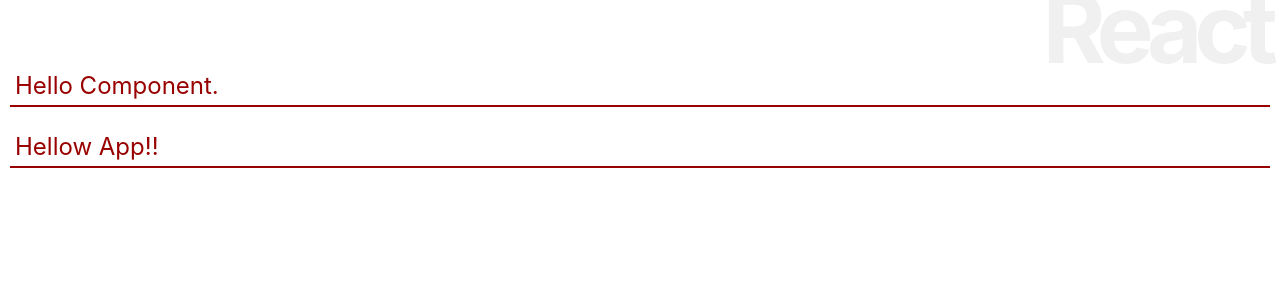
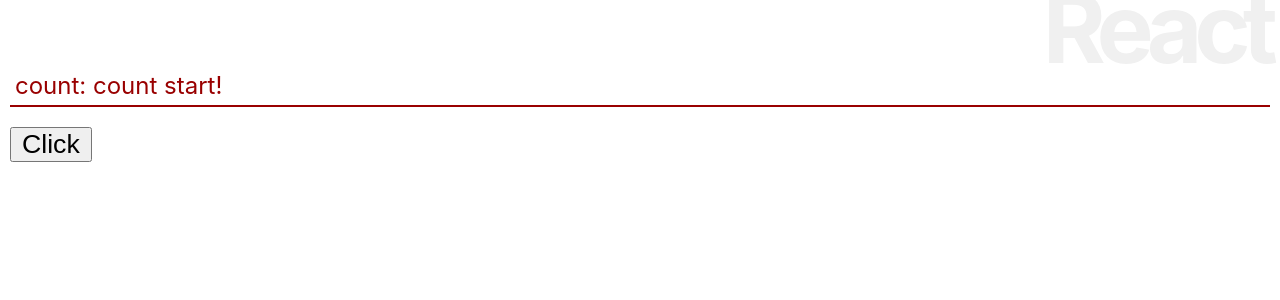
Before and after one commit to Popo1173/react-review, a React (Create React App) app in the folder react_app/: page / in a window 1280 px wide. Shown: the top 300 px of the page. Built offline with nearby package versions, Linux system fonts and the light colour scheme.

Commit message:
state とsetState

```diff
--- a/react_app/src/App.js
+++ b/react_app/src/App.js
@@ -5,12 +5,20 @@ import './App.css';
 
 class App extends Component {
 
-  msgStyle = {
+  msgStyle1 = {
     fontSize: "24px",
     color: "#900",
     margin: "20px 0px",
     padding: "5px",
     borderBottom: "2px solid #900"
+  }
+  msgStyle2 = {
+    fontSize: "20pt",
+    color: "white",
+    backgroundColor: "#000",
+    margin: "20px 0px",
+    padding: "5px",
+    boderBottom: "2px solid #900"
   }
   btnStyle = {
     fontSize: "20pt",
@@ -20,22 +28,34 @@ class App extends Component {
   constructor(props){
     super(props);
     this.state = {
-      msg: 'Hello Component.',
+      counter: 0,
+      msg: 'count start!',
+      flg: true,
     };
-    let timer = setInterval(()=>{
-      this.setState((state)=>({
-        msg: state.msg + "?"
-      }))
-    }, 10000);
-    console.log('たいまー',timer)
+    this.doAction = this.doAction.bind(this);
+  }
+
+  doAction(e){
+    this.setState((state)=>({
+      counter: state.counter + 1,
+      msg: 'count: ' + state.counter,
+      flg: !state.flg
+    }));
   }
 
   render() {
     return  <div>
       <h1>React</h1>
-      <p style={this.msgStyle}>{this.state.msg}</p>
-      <p style={this.msgStyle}>{this.props.msg}</p>
+      {this.state.flg ?
+        <p style={this.msgStyle1}>count: {this.state.msg}</p>
+
+        :
+        <p style={this.msgStyle2}>count: {this.state.msg}です。</p>
+      }
+
+      <button style={this.btnStyle} onClick={this.doAction}>Click</button>
     </div>;
   }
+
 }
 export default App;
--- a/react_app/src/index.js
+++ b/react_app/src/index.js
@@ -5,7 +5,7 @@ import App from './App';
 import reportWebVitals from './reportWebVitals';
 
 ReactDOM.render(
-    <App msg="Hellow App!!"/>, document.getElementById('root')
+    <App />, document.getElementById('root')
 );
 
 // If you want to start measuring performance in your app, pass a function
```
